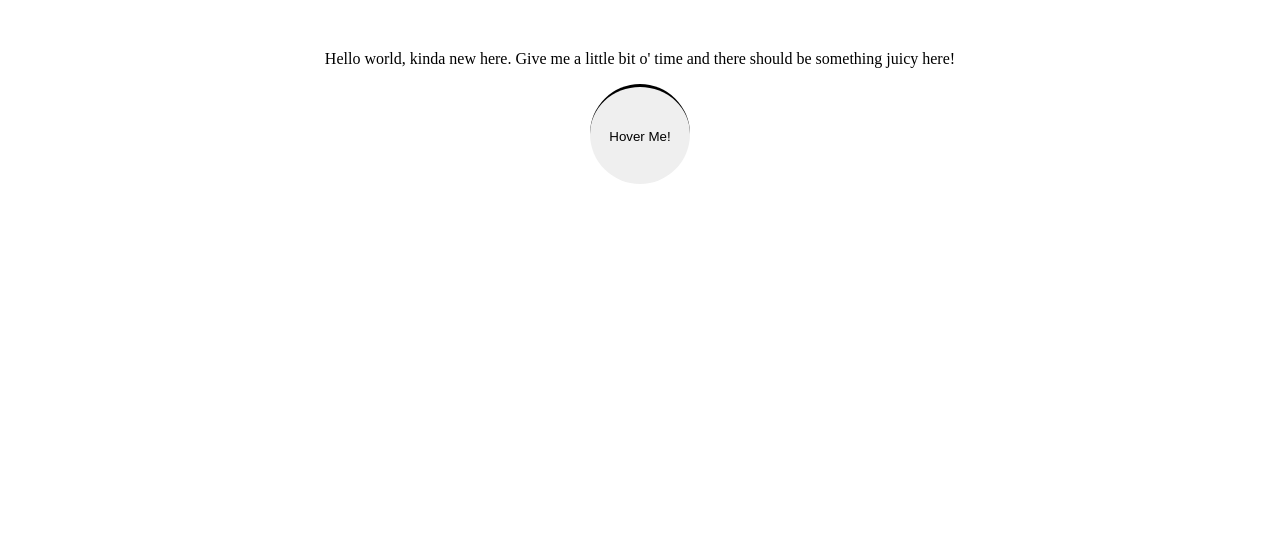
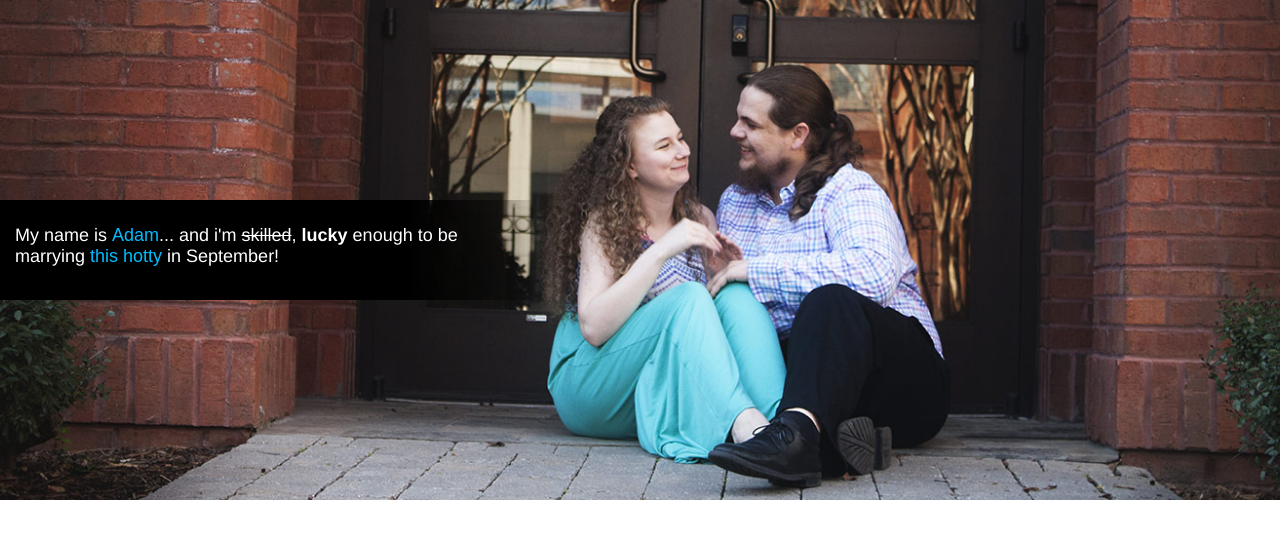
Before and after one commit to Adamlwells408/adamlwells408.github.io, a PHP site: page / in a window 1280 px wide. Shown: the top 539 px of the page. Run offline with PHP 8.4, Linux system fonts and the light colour scheme.

Commit message:
created header

```diff
--- a/index.html
+++ b/index.html
@@ -2,15 +2,29 @@
 <html lang="en">
 <head>
   <meta charset="UTF-8">
-  <title>First Git Page</title>
+  <title>I'm Adam!</title>
 
   <link rel="stylesheet" href="styles.css">
 
 </head>
 <body>
-  <p style="width: 100%; text-align: center; margin-top: 50px;">
-    Hello world, kinda new here. Give me a little bit o' time and there should be something juicy here!
-  </p>
-  <button class="btn"></button>
+  <section id="header">
+    <div id="shadow-overlay"></div>
+    <div class="text-bar">
+      My name is <button class="shadow-button" id="adam" onclick="showShadow(this.id)"><span class="font-blue">Adam</span></button>... and i'm <span class="cross-thru">skilled</span>, <span class="bold">lucky</span> enough to be marrying <button class="shadow-button" id="cass" onclick="showShadow(this.id)"><span class="font-blue">this hotty</span></button> in September!
+    </div>
+  </section>
+
+  <script type="text/javascript">
+    var buttons = document.getElementsByClassName('shadow-button'),
+        header = document.getElementById('header'),
+        shadowOverlay = document.getElementById('shadow-overlay');
+
+    var showShadow = function(imgTarget) {
+      var newBg = '/images/header-hover-'+imgTarget+'.png';
+      shadowOverlay.style.background = `url(${newBg}) no-repeat top center / 100%`;
+    }
+
+  </script>
 </body>
 </html>
--- a/sass/base/_reset.scss
+++ b/sass/base/_reset.scss
@@ -0,0 +1,19 @@
+* {
+  margin: 0;
+  padding: 0;
+}
+
+button {
+  cursor: pointer;
+  border: none;
+  width:  auto;
+  height: auto;
+  background: auto;
+  background-color: transparent;
+  font-size: 18px !important;
+  &:hover,
+  &:active,
+  &:focus {
+    outline: none;
+  }
+}
--- /dev/null
+++ b/sass/components/_header.scss
@@ -0,0 +1,50 @@
+#header {
+  width: 100%;
+  height: 500px;
+  background: url('/images/header-image.jpg') no-repeat top center / 100%;
+  background-size: cover;
+  position: relative;
+  top: 0;
+  left: 0;
+  .text-bar {
+    width: 40%;
+    height: auto;
+    min-height: 75px;
+    color: #fff;
+    padding: 25px 15px 0;
+    position: relative;
+    top: 200px;
+    font-size: 18px;
+    font-family: 'Helvetica', sans-serif;
+    background: linear-gradient(to right, black 75%, rgba(0,0,0,0));
+  }
+  #shadow-overlay {
+    width: 100%;
+    height: 100%;
+    background-size: cover !important;
+    position: absolute;
+    top: 0;
+    left: 0;
+  }
+  .font-blue {
+    color: #00bdff;
+  }
+  .cross-thru {
+    text-decoration: line-through;
+  }
+  .bold {
+    font-weight: bold;
+  }
+}
+.shadow-button {
+  text-decoration: none;
+  &:hover {
+    text-decoration: none;
+  }
+  &:active {
+    text-decoration: none;
+  }
+  &:focus {
+    text-decoration: none;
+  }
+}
--- a/sass/styles.scss
+++ b/sass/styles.scss
@@ -8,5 +8,6 @@
 @import "helpers/mixins";
 @import "helpers/modifiers";
 
+@import "components/header";
 @import "components/buttons";
 @import "components/footer";
--- a/styles.css
+++ b/styles.css
@@ -1,3 +1,60 @@
+* {
+  margin: 0;
+  padding: 0; }
+
+button {
+  cursor: pointer;
+  border: none;
+  width: auto;
+  height: auto;
+  background: auto;
+  background-color: transparent;
+  font-size: 18px !important; }
+  button:hover, button:active, button:focus {
+    outline: none; }
+
+#header {
+  width: 100%;
+  height: 500px;
+  background: url("/images/header-image.jpg") no-repeat top center/100%;
+  background-size: cover;
+  position: relative;
+  top: 0;
+  left: 0; }
+  #header .text-bar {
+    width: 40%;
+    height: auto;
+    min-height: 75px;
+    color: #fff;
+    padding: 25px 15px 0;
+    position: relative;
+    top: 200px;
+    font-size: 18px;
+    font-family: 'Helvetica', sans-serif;
+    background: linear-gradient(to right, black 75%, transparent); }
+  #header #shadow-overlay {
+    width: 100%;
+    height: 100%;
+    background-size: cover !important;
+    position: absolute;
+    top: 0;
+    left: 0; }
+  #header .font-blue {
+    color: #00bdff; }
+  #header .cross-thru {
+    text-decoration: line-through; }
+  #header .bold {
+    font-weight: bold; }
+
+.shadow-button {
+  text-decoration: none; }
+  .shadow-button:hover {
+    text-decoration: none; }
+  .shadow-button:active {
+    text-decoration: none; }
+  .shadow-button:focus {
+    text-decoration: none; }
+
 .btn {
   display: block;
   border: none;
```
Also changed, not shown: images/header-hover-adam.png (added), images/header-hover-cass.png (added), images/header-image.jpg (added).
